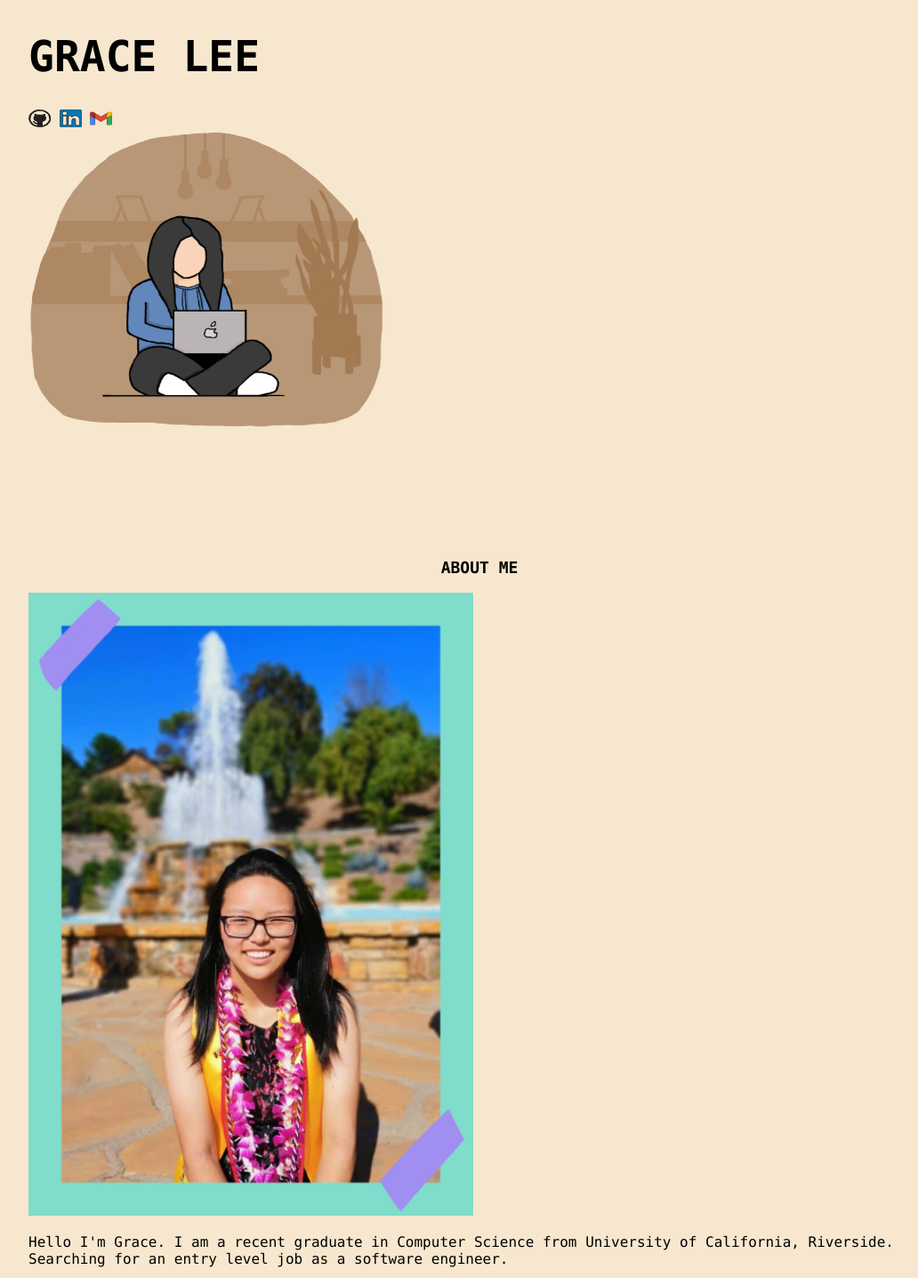
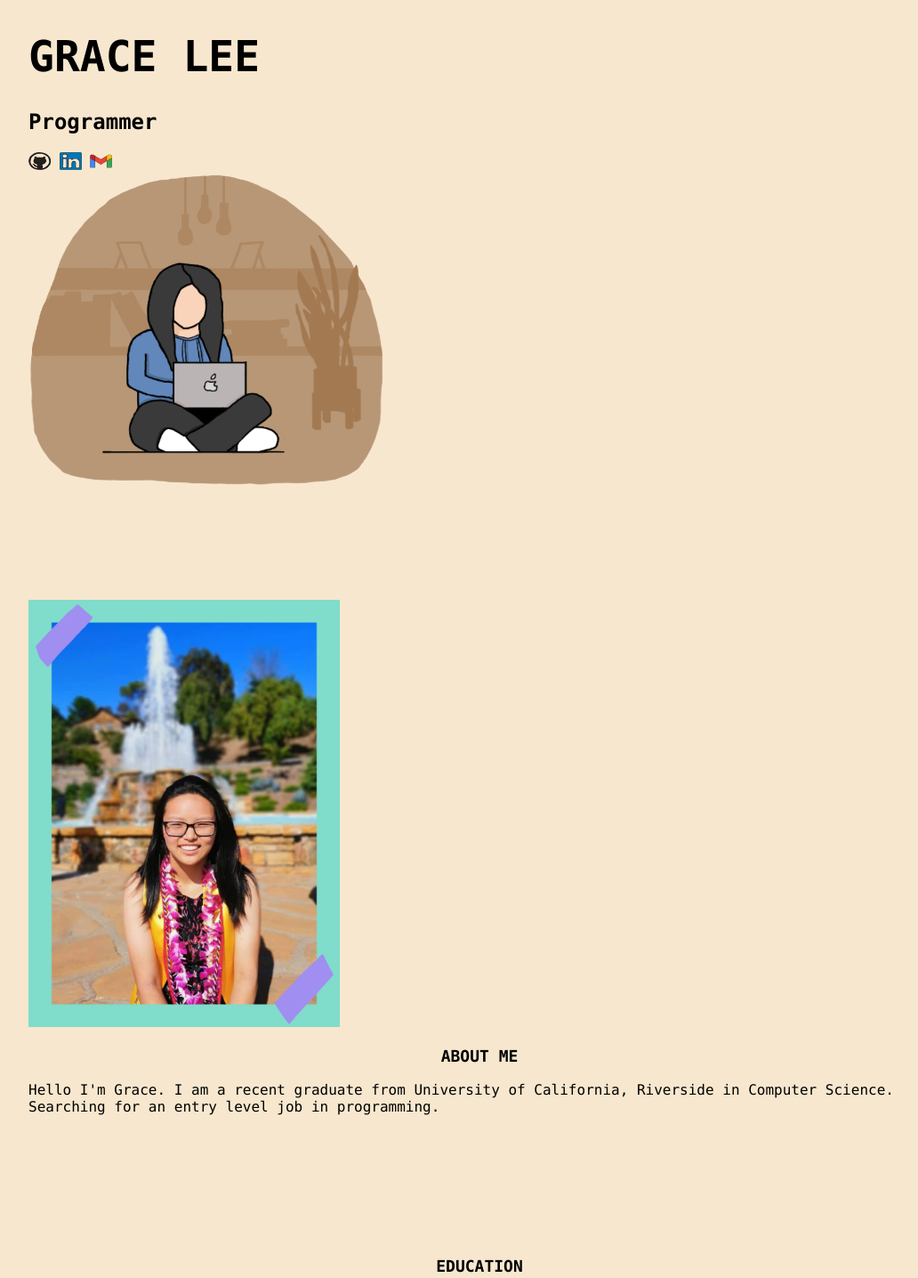
Before and after one commit to GraceLee017/GraceLee017.github.io, a plain HTML site: page index.html in a window 1280 px wide. Shown: the part 80-1516 px from the top of the page at 89% size, without its empty margins (101-1133 px from the left). Drawn offline with Linux system fonts and the light colour scheme.

Commit message:
Update index.html

```diff
--- a/index.html
+++ b/index.html
@@ -2,6 +2,7 @@
 
 <html>
     <head>
+        <meta name="viewport" content="width=device-width, initial-scale=1.0">
         <link rel = "stylesheet" href="styles/style.css">
     </head>
 
@@ -19,20 +20,32 @@
 
         <!-- Home -->
         <div id = home>
-            <h1 id="name">GRACE LEE</h1>
-            <a href="https://github.com/GraceLee017"><img src="pictures/github.png" width="25" height = "20"></a>
-            <a href="https://www.linkedin.com/in/gracelee1117/"><img src="pictures/linkedin.png" width="25" height = "20"></a>
-            <a href="mailto:grace.lee0170@gmail.com"><img src="pictures/gmail.png" width="25" height = "20"></a><br>
-            <img src="pictures/about.png" alt="about" width="400" height="333">
+            <div>
+                <h1 id="name">GRACE LEE</h1>
+                <h2 id = "title">Programmer</h2>
+                <a href="https://github.com/GraceLee017"><img src="pictures/github.png" width="25" height = "20" style="max-width:100%;"></a>
+                <a href="https://www.linkedin.com/in/gracelee1117/"><img src="pictures/linkedin.png" width="25" height = "20" style="max-width:100%;"></a>
+                <a href="mailto:grace.lee0170@gmail.com"><img src="pictures/gmail.png" width="25" height = "20" style="max-width:100%;"></a>
+            </div>
+
+            <div>
+                <img src="pictures/about.png" alt="about" width="400" height="350" style="max-width:100%;">
+            </div>
 
         </div>
 
-        <!-- ABout Me -->
+
+
+        <!-- About Me -->
         <div id = "about">
-            <h3 class="subtitles"> ABOUT ME</h3>
-            <img src="pictures/grace.png" alt="grace" width="500" height="700">
+            <div>
+                <img src="pictures/grace.png" alt="grace" width="350" height="480" style="max-width:100%;">
+            </div>
+            <div id="about-me">
+                <h3 class="subtitles"> ABOUT ME</h3>
+                <p> Hello I'm Grace. I am a recent graduate from University of California, Riverside in Computer Science. Searching for an entry level job in programming.</p>
+            </div>
 
-            <p> Hello I'm Grace. I am a recent graduate in Computer Science from University of California, Riverside. Searching for an entry level job as a software engineer.</p>
         </div>
 
         <!-- Education -->
@@ -72,7 +85,7 @@
                 <div class='row'>
                     <div class = 'column'>
                         <div class='tri-column'>
-                            <img src="pictures/twitter.png" alt="twitter" width="400" height="333">
+                            <img src="pictures/twitter.png" alt="twitter" width="400" height="333" style="max-width:100%;">
                             <a href="https://github.com/GraceLee017/CS179TwitterAnalysis"><p class = title> Artist Twitter Popularity Analysis</p></a>
                             <p>Scraped Twitter using the Twitter API and Tweepy Paginator for artists’ tweets and replies
                                 Cleaned and processed the raw data and stored it into a database to connect to the frontend</p><br>
@@ -82,7 +95,7 @@
                     </div>
                     <div class = 'column'>
                         <div class='tri-column'>
-                            <img src="pictures/spotifyu.png" alt="spotify" width="380" height="333">
+                            <img src="pictures/spotifyu.png" alt="spotify" width="380" height="333" style="max-width:100%;">
                             <a href="https://github.com/jessejamesss/Spotify"><p class = "title"> Spotify U</p></a>
                             <p>Analyzed a user’s favorite track and recommended similar songs based on its track traits using the Spotify Dataset.
                                 Applied standard deviation to calculate which track traits appeal the most to the user.
@@ -94,7 +107,7 @@
                 <div class = 'row'>
                     <div class = 'column'>
                         <div class='tri-column'>
-                            <img src="pictures/airbnb.png" alt="Airbnb" width="400" height="333">
+                            <img src="pictures/airbnb.png" alt="Airbnb" width="400" height="333" style="max-width:100%;">
                             <a href="https://github.com/GraceLee017/Text-Analysis-of-Airbnb-Reviews"><p class = title> Text Analysis of Airbnb Reviews</p></a>
                             <p>Collaborated with others to performed text analysis on Airbnb reviews in LA to determine which factors create a good stay at an Airbnb.
                                 Cleaned the data and performed TF-IDF analysis to calculate word relevancy in a review</p><br>
@@ -103,7 +116,7 @@
                     </div>
                     <div class = 'column'>
                         <div class='tri-column'>
-                            <img src="pictures/cafe.png" alt="cafe" width="400" height="333">
+                            <img src="pictures/cafe.png" alt="cafe" width="400" height="333" style="max-width:100%;">
                             <a href="https://github.com/GraceLee017/CS166_FinalProject"><p class = title> Cafe application</p></a>
                                 <p>Created an app that allowed customers to place and edit their orders by creating and executing SQL queries given a database.
                                 Created a terminal UI for different users including customers, employees, and the manager</p></br>
```
